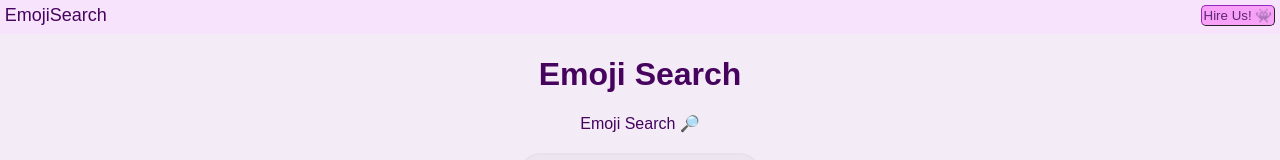
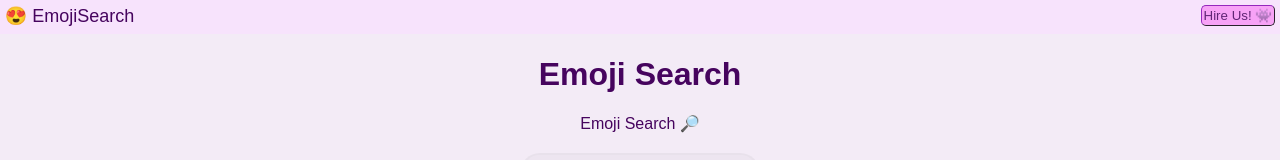
Before and after one commit to hunteradams10/coder-academy-hackathon-team-why-not, a React (Create React App) app: page / in a window 1280 px wide. Shown: the top 160 px of the page. Built offline with nearby package versions, Linux system fonts and the light colour scheme; no server answers; the HTML template or start-up script is replaced by a standard one.

Commit message:
small changes for navbar and ESlint

```diff
--- a/src/components/NavBar.jsx
+++ b/src/components/NavBar.jsx
@@ -4,7 +4,7 @@ import { Link } from "react-router-dom";
 const NavBar = () => {
     return (
      <nav className='nav'>
-        <Link className="emojiSearch" id='siteTitle' to='/'>EmojiSearch</Link><br></br>
+        <Link className="emojiSearch" id='siteTitle' to='/'>😍 EmojiSearch</Link><br></br>
         <Link id='hireUsButton' to='/HireUs'>
             <button className="button">Hire Us! 👾</button>
         </Link>
--- a/src/components/NotFound.jsx
+++ b/src/components/NotFound.jsx
@@ -9,7 +9,7 @@ const NotFound = () => {
        </div>
 
        <div className='notfound-home'>
-         <p>Back to <a href=''>Home</a></p>
+         <p>Back to <a href='/'>Home</a></p>
        </div>
 
        <div className='notfound-img'>
```
